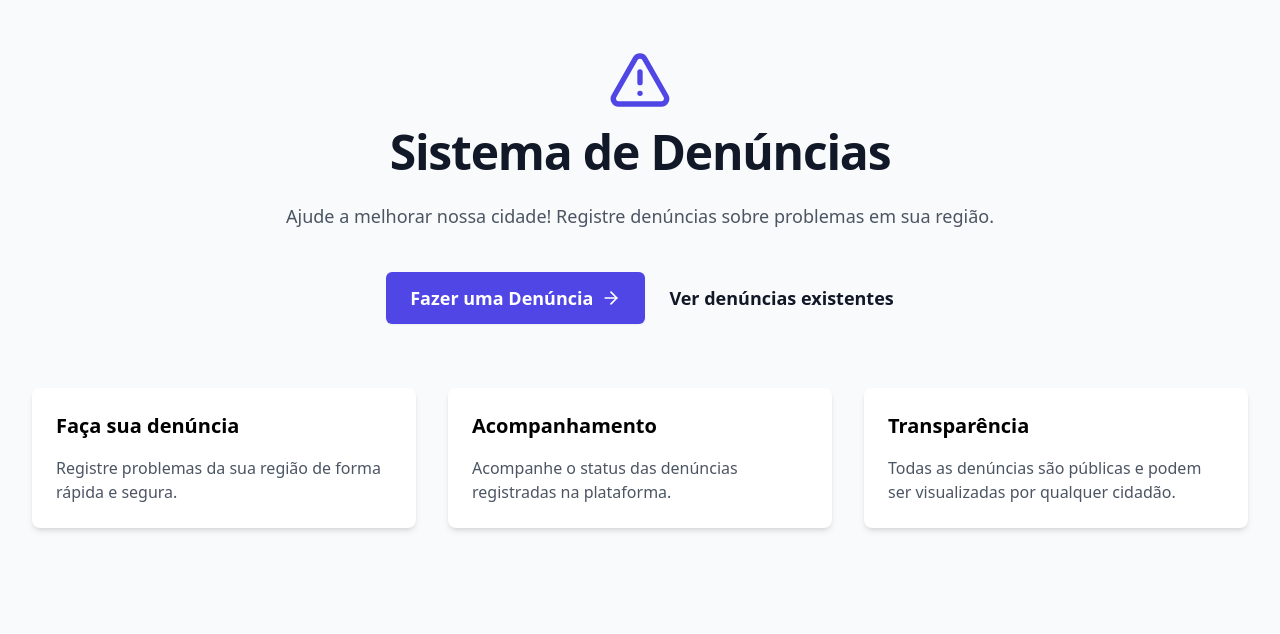
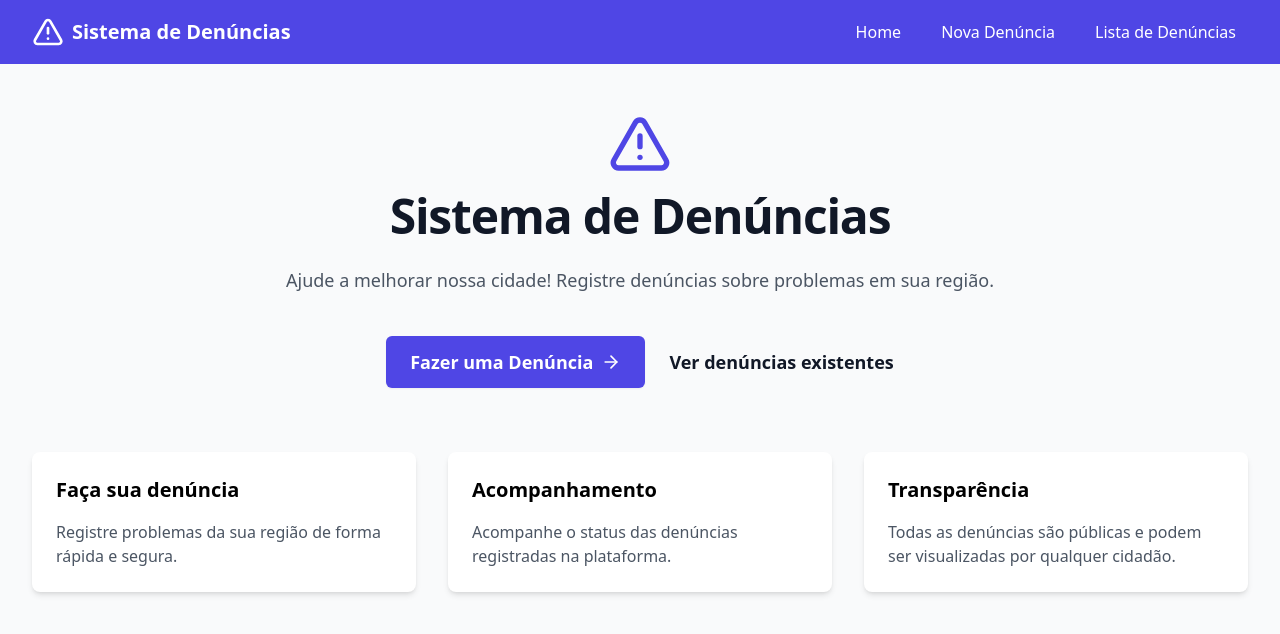
Before and after one commit to vpaesi/fala-cidadao, a React (Vite) app: page / in a window 1280 px wide. Shown: the top 634 px of the page. Built offline with nearby package versions, Linux system fonts and the light colour scheme.

Commit message:
fix: ajuste na importação do header #5

```diff
--- a/src/App.tsx
+++ b/src/App.tsx
@@ -1,4 +1,5 @@
 import { BrowserRouter, Routes, Route } from 'react-router-dom';
+import { Header } from './components/Header';
 import { Home } from './pages/Home';
 import { NovaDenuncia } from './pages/NovaDenuncia';
 import { ListaDenuncias } from './pages/ListaDenuncias';
@@ -9,6 +10,7 @@ function App() {
     <DenunciasProvider>
       <BrowserRouter>
         <div className="min-h-screen bg-gray-50">
+          <Header />
           <Routes>
             <Route path="/" element={<Home />} />
             <Route path="/nova-denuncia" element={<NovaDenuncia />} />
--- a/src/main.tsx
+++ b/src/main.tsx
@@ -1,6 +1,6 @@
 import { StrictMode } from 'react';
 import { createRoot } from 'react-dom/client';
-import App from './App';
+import App from './App.tsx';
 import './index.css';
 
 createRoot(document.getElementById('root')!).render(
```
